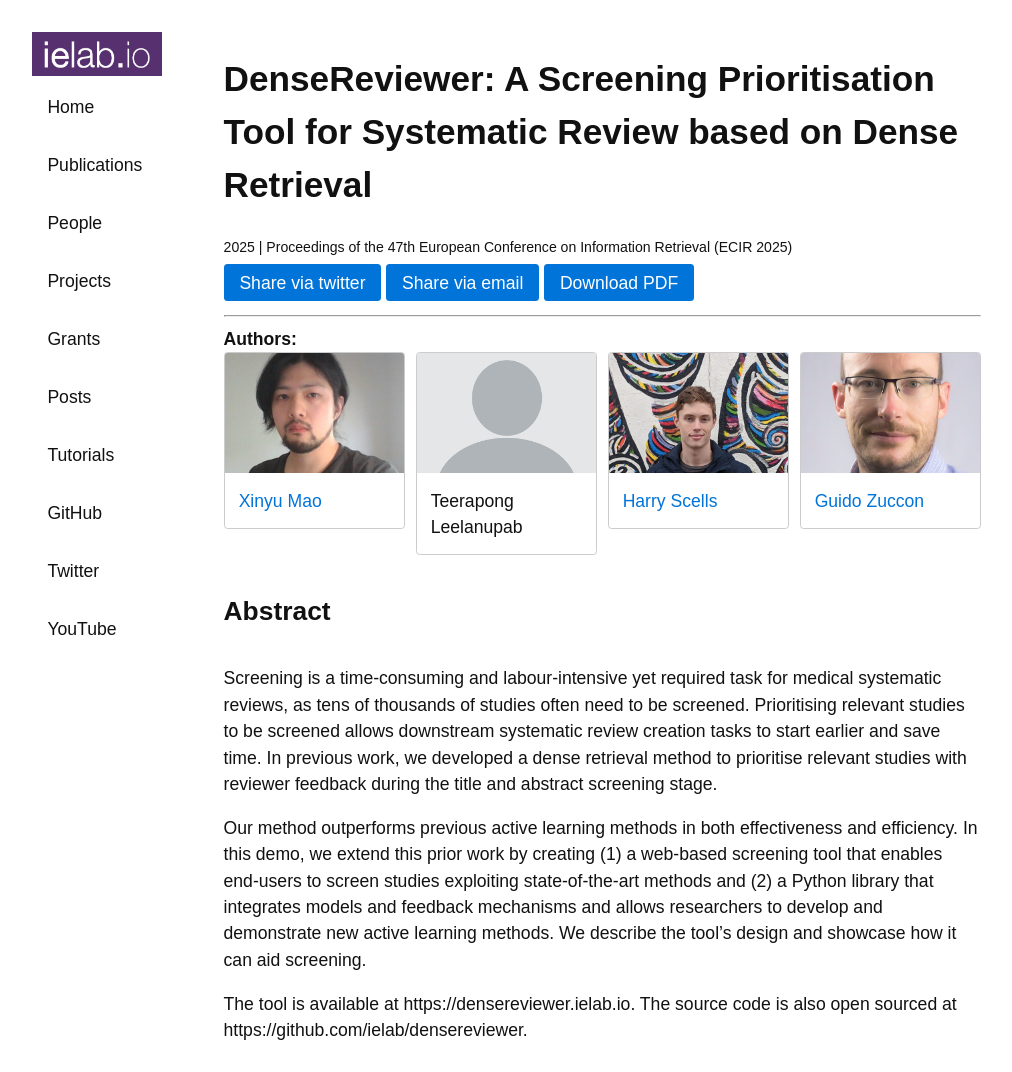
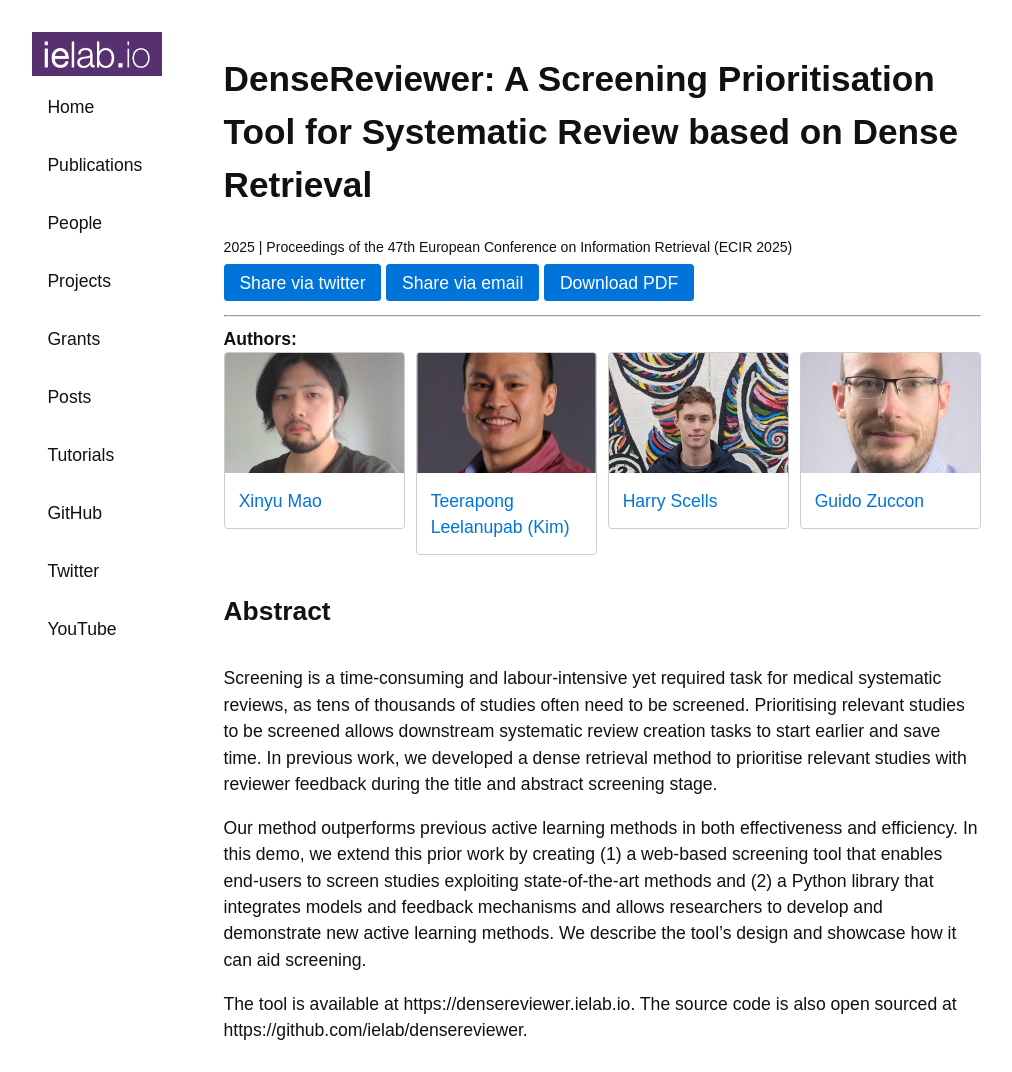
Before and after one commit to ielab/ielab.github.io, a Jekyll site: the page built from _publications/mao-2025-densereviewer.md, in a window 1280 px wide. Shown: the whole page, without its empty margins (139-1151 px from the left). Built offline with Jekyll 4.4.1, drawn with Linux system fonts in a browser that asks for light colours.

Commit message:
refer to kim

```diff
--- a/_publications/mao-2025-densereviewer.md
+++ b/_publications/mao-2025-densereviewer.md
@@ -1,5 +1,5 @@
 ---
-authors: [xinyu-mao, "Teerapong Leelanupab", harry-scells, guido-zuccon]
+authors: [xinyu-mao, teerapong-leelanupab, harry-scells, guido-zuccon]
 title: "DenseReviewer: A Screening Prioritisation Tool for Systematic Review based on Dense Retrieval"
 venue: Proceedings of the 47th European Conference on Information Retrieval (ECIR 2025)
 year: 2025
```
